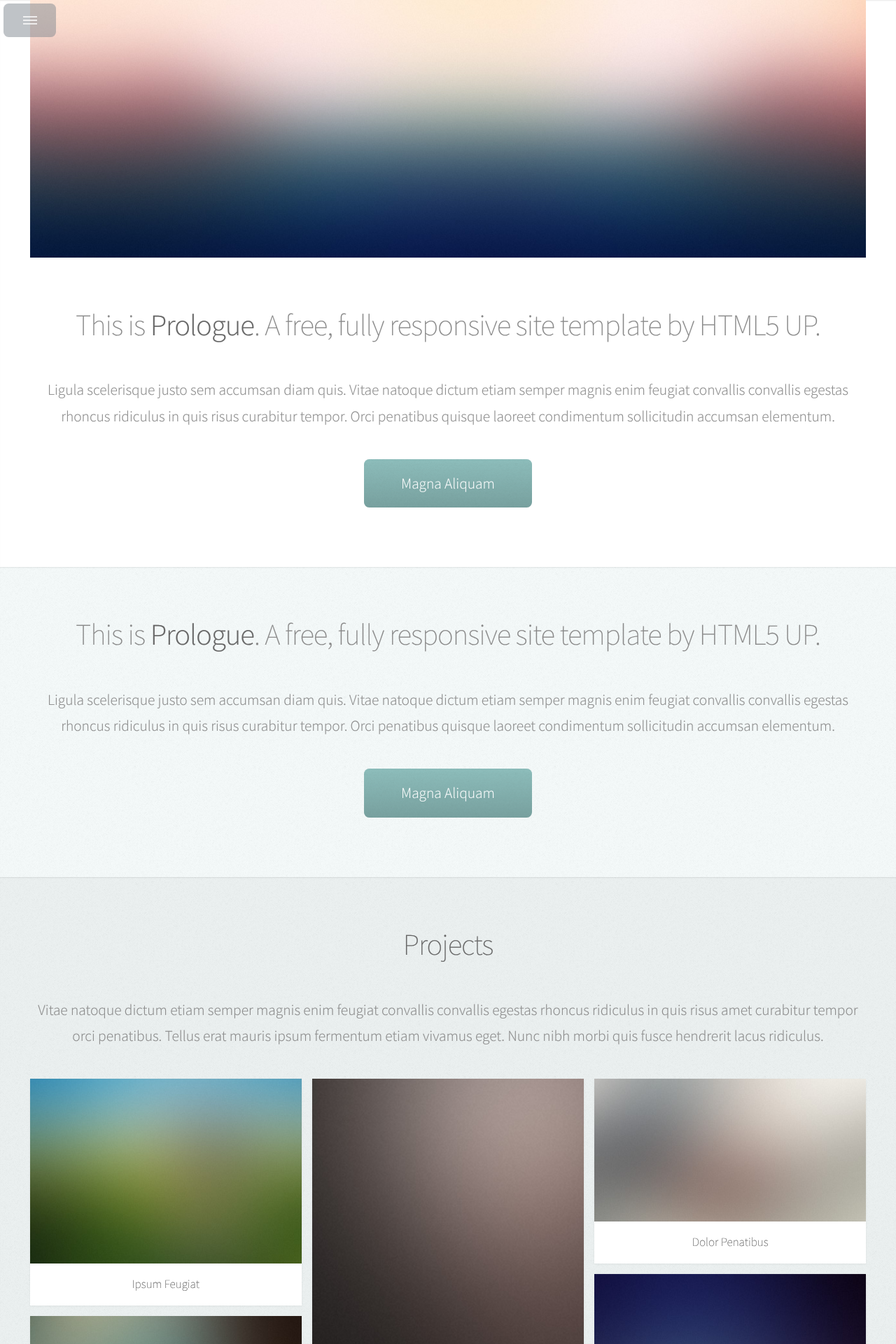
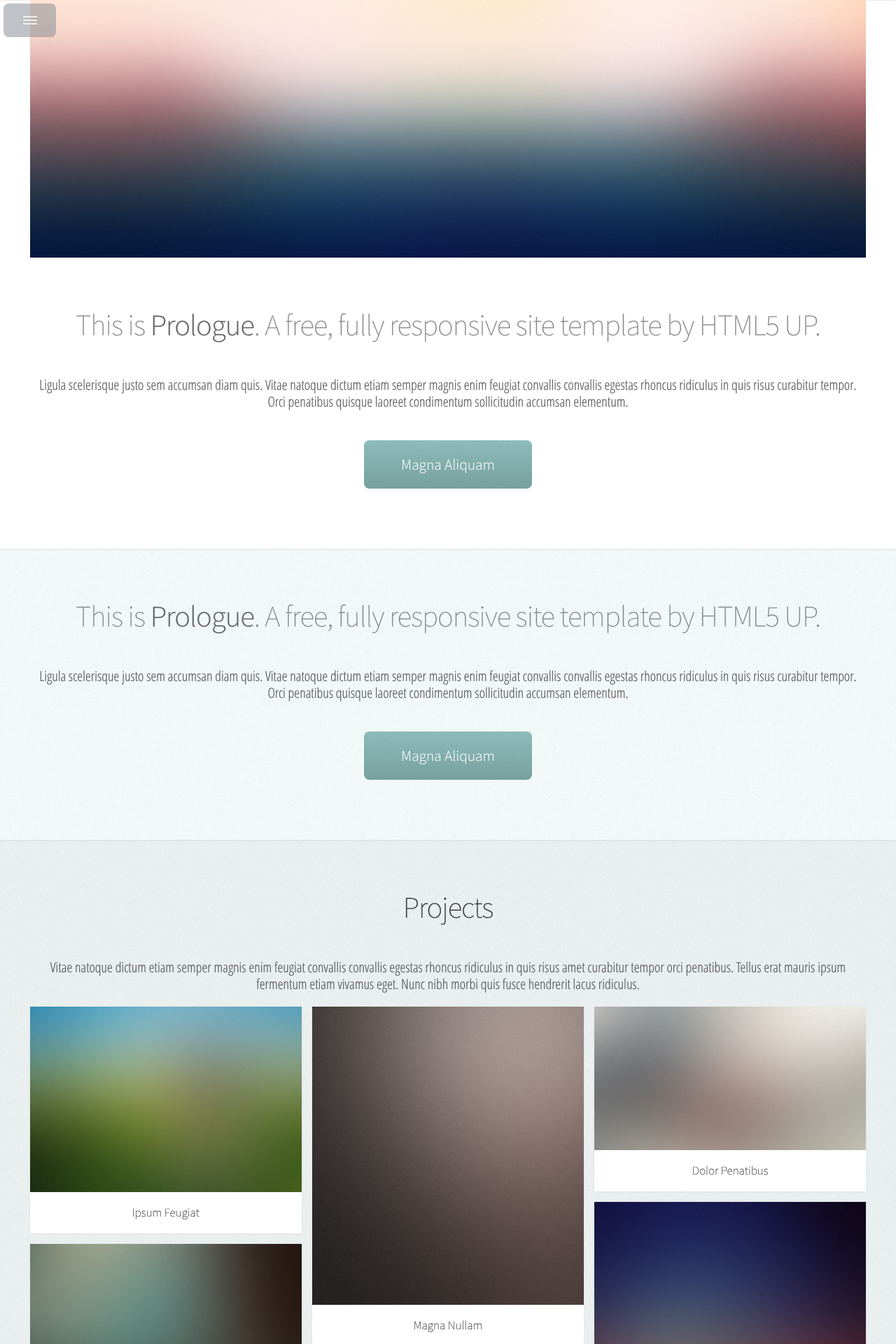
Before and after one commit to sonph/sonph.github.io.old, a Jekyll site: the page built from index.html, in a window 1280 px wide. Shown: the top 1920 px of the page at 70% size. Built offline with Jekyll 4.4.1, drawn with Linux system fonts in a browser that asks for light colours; Markdown is read by kramdown in place of the engine named in the settings.

Commit message:
added font Open Sans Condensed for post text & darker text color

```diff
--- a/assets/css/style.css
+++ b/assets/css/style.css
@@ -1,6 +1,12 @@
 @charset 'UTF-8';
 
 @font-face{font-family:'FontAwesome';src:url('font/fontawesome-webfont.eot?v=4.0.1');src:url('font/fontawesome-webfont.eot?#iefix&v=4.0.1') format('embedded-opentype'),url('font/fontawesome-webfont.woff?v=4.0.1') format('woff'),url('font/fontawesome-webfont.ttf?v=4.0.1') format('truetype'),url('font/fontawesome-webfont.svg?v=4.0.1#fontawesomeregular') format('svg');font-weight:normal;font-style:normal}
+@font-face {
+  font-family: 'Open Sans Condensed';
+  font-style: normal;
+  font-weight: 300;
+  src: local('Open Sans Cond Light'), local('OpenSans-CondensedLight'), url(http://themes.googleusercontent.com/static/fonts/opensanscondensed/v7/gk5FxslNkTTHtojXrkp-xKzhfLGYMo1TX3XnL4EHuCg.woff) format('woff');
+}
 
 /*
 	Prologue 1.2 by HTML5 UP
@@ -20,17 +26,17 @@
 	body,input,textarea,select
 	{
 		font-family: 'Source Sans Pro', sans-serif;
-		font-size: 19pt;
+		font-size: 25pt;
 		font-weight: 300;
 		line-height: 1.75em;
-		color: #888;
+		color: #555;
 		-webkit-text-stroke: 0.15px;
 	}
 
 	h1,h2,h3,h4,h5,h6
 	{
 		font-weight: 200;
-		color: #666;
+		color: #333;
 		line-height: 1.5em;
 	}
 
@@ -101,12 +107,12 @@
 */
 
 		outline: 0;
-        color: #0070A1;
+		color: #0070A1;
 	}
 
 		a:hover
 		{
-            color: #0047A1;
+			color: #0047A1;
 			border-bottom-color: rgba(255,255,255,0);
 		}
 
@@ -139,7 +145,12 @@
 
 	p, ul, ol, dl, table
 	{
-		margin-bottom: 2em;
+		font-family: 'Open Sans Condensed', sans-serif;
+		font-size: 15pt;
+		font-weight: 300;
+		line-height: 1.2em;
+		color: #555;
+		margin-bottom: 1em;
 	}
 
 	br.clear
```
